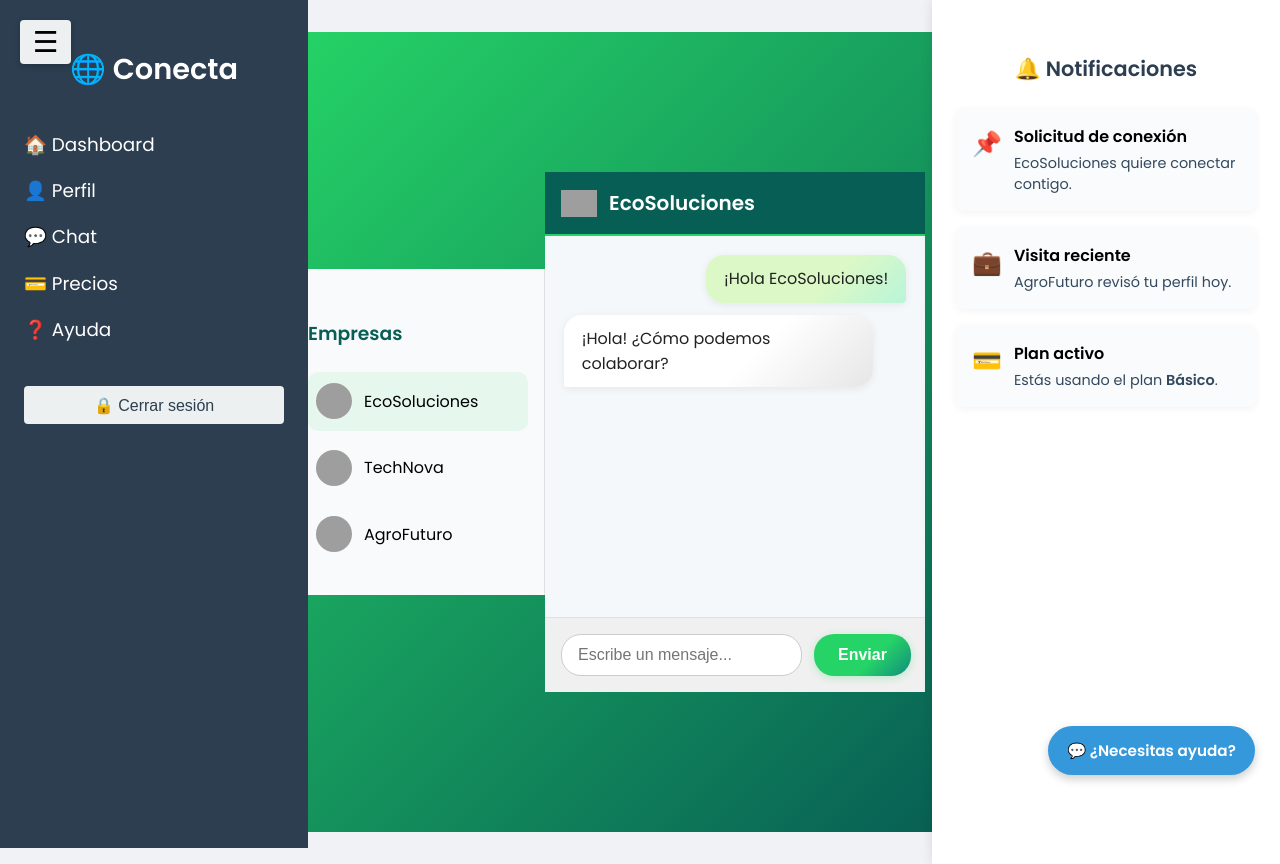
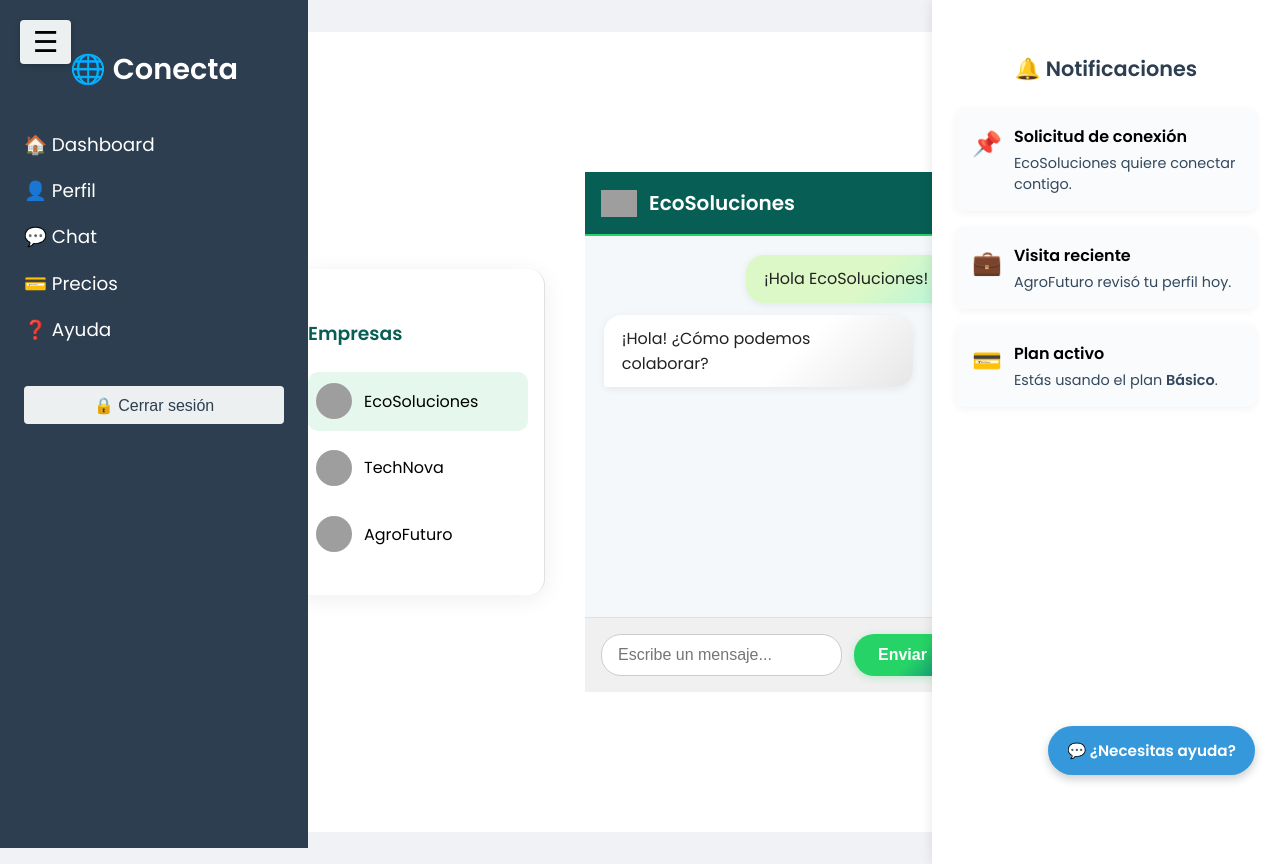
Before and after one commit to fegmdarell/front, a React (Vite) app: page /chat in a window 1280 px wide. Built offline with nearby package versions, Linux system fonts and the light colour scheme; grey boxes are pictures that could not be loaded.

Commit message:
Quito el fondo de color de la página en el chat, dejando fondo blanco

```diff
--- a/src/pages/Chat.jsx
+++ b/src/pages/Chat.jsx
@@ -94,20 +94,25 @@
 const chatLayout = {
   minHeight: '100vh',
   display: 'flex',
-  justifyContent: 'center',   // Centra horizontalmente todo el contenido
-  alignItems: 'center',       // Centra verticalmente
-  background: 'linear-gradient(135deg, #25d366 0%, #075e54 100%)',
+  justifyContent: 'center',
+  alignItems: 'center',
+  background: '#fff', // Fondo blanco para toda la página
   fontFamily: 'Poppins, sans-serif'
 };
+
 const contactosBar = {
   width: 220,
-  background: '#f8fafb', // Más claro
+  background: '#fff', // Fondo blanco para el panel de empresas
   borderRight: '1px solid #e0e0e0',
   padding: '2rem 1rem',
   display: 'flex',
   flexDirection: 'column',
-  gap: 8
+  gap: 8,
+  marginRight: 40, // Separa del cuadro de conversación
+  borderRadius: 16,
+  boxShadow: '0 4px 24px #0001'
 };
+
 const contactoItem = {
   display: 'flex',
   alignItems: 'center',
```
